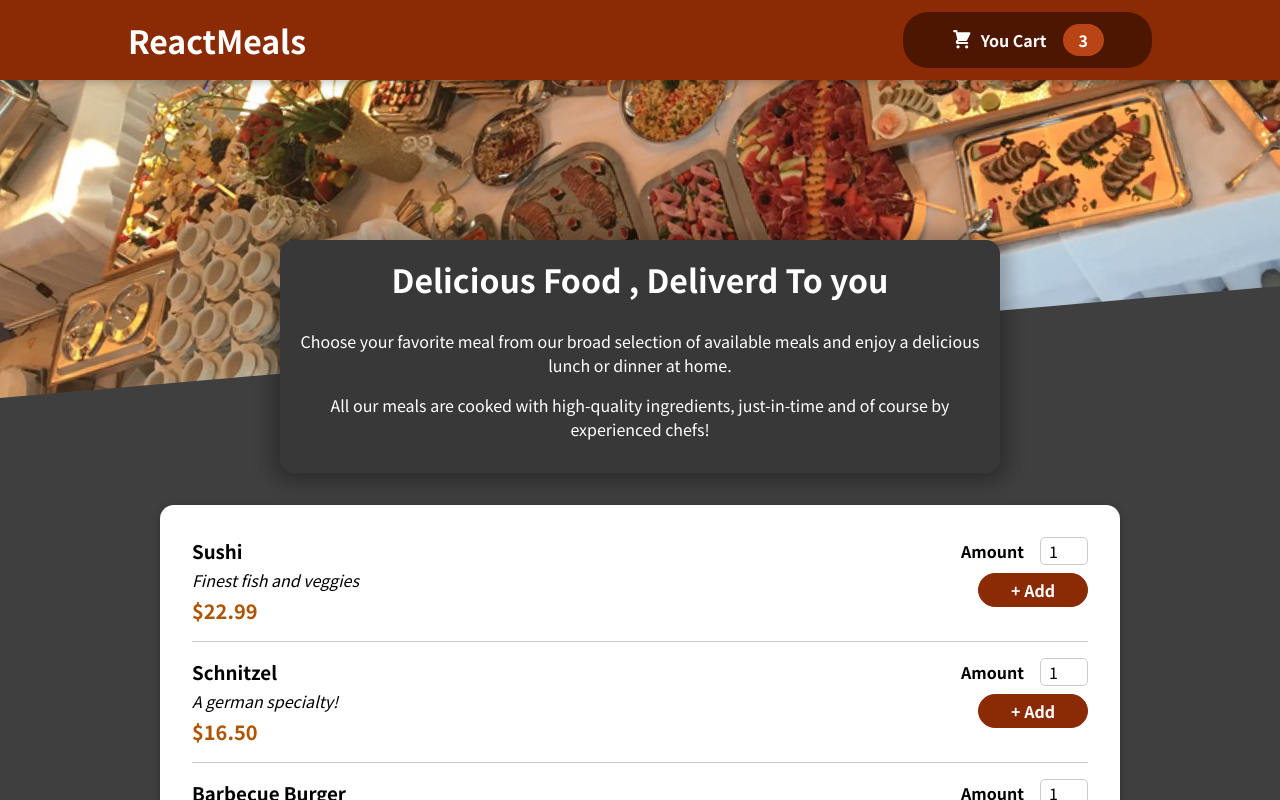
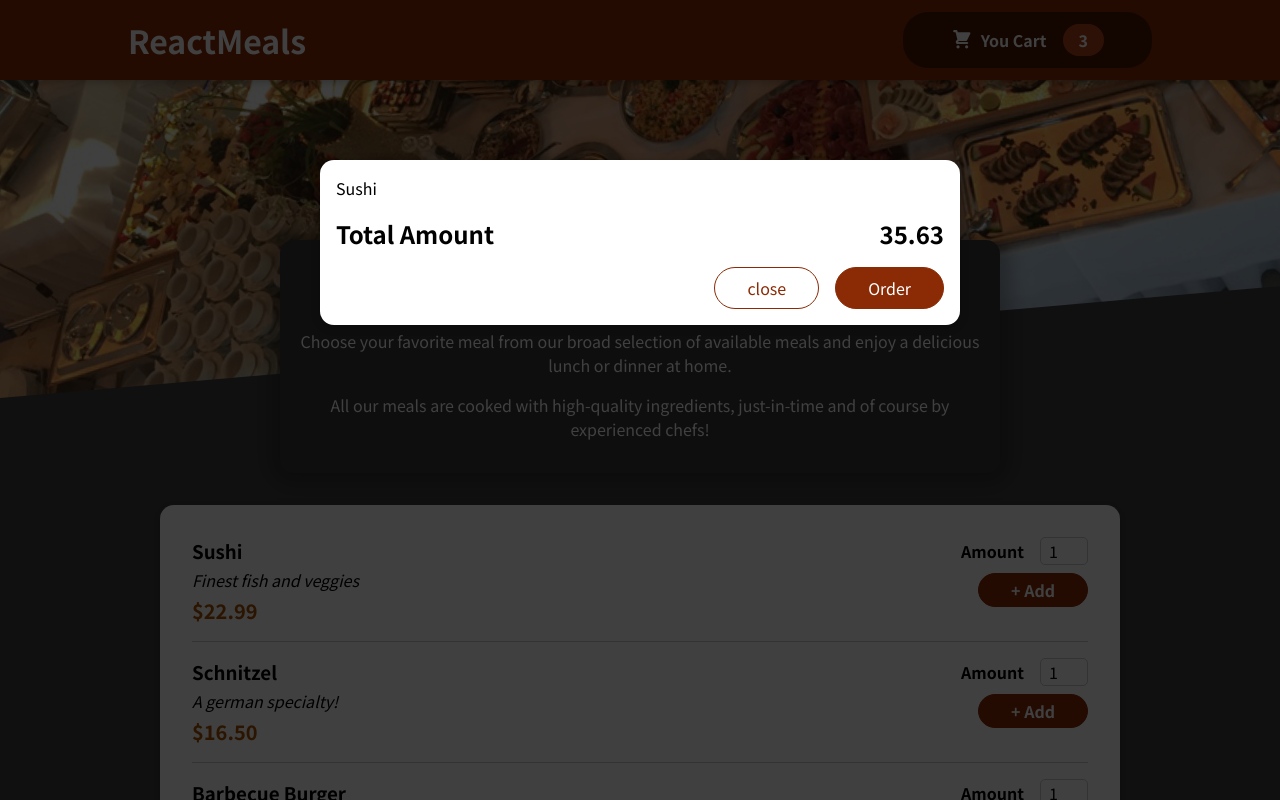
Before and after one commit to Pramod4636/Sec11_FoodDeliveryApp, a React (Create React App) app: page / in a window 1280 px wide. Shown: the top 800 px of the page. Built offline with nearby package versions, Linux system fonts and the light colour scheme.

Commit message:
using portal make componet which show list of taken items when clikc on YOur card button

```diff
--- a/public/index.html
+++ b/public/index.html
@@ -28,6 +28,9 @@
   </head>
   <body>
     <noscript>You need to enable JavaScript to run this app.</noscript>
+    <div id="overlays">
+
+    </div>
     <div id="root"></div>
     <!--
       This HTML file is a template.
--- a/src/App.js
+++ b/src/App.js
@@ -1,9 +1,11 @@
 import React from 'react'
 import Header from "./components/Layout/Header";
 import Meals from './components/Meals/Meals';
+import Cart from './components/Cart/Cart'
 function App() {
   return (
     <React.Fragment>
+      <Cart/>
       <Header />
        <main>
          <Meals />
--- a/src/components/Cart/Cart.js
+++ b/src/components/Cart/Cart.js
@@ -1,16 +1,16 @@
 import React from 'react'
 import classes from './Cart.module.css'
-
+import Modal from '../UI/Modal';
 const Cart = () => {
-   const carItems = (  <ul className = {classes['cart-items']}>
+   const cartItems = (  <ul className = {classes['cart-items']}>
    { [{id : 'c1' , name : 'Sushi' , amount : 2 , price : 12.99}].map( item => {
        return (<li>{item.name}</li>)
    })}  </ul> );
 
 
   return (
-    <div>
-      { cartItems}
+    <Modal>
+      { cartItems }
       <div className= {classes['total']} >
         <span> Total Amount </span>
         <span>35.63</span>
@@ -19,7 +19,7 @@
           <button className = {classes['button--alt']}>close</button>
           <button className = { classes['button']}> Order</button>
       </div>
-    </div>
+    </Modal>
   )
 }
 
--- /dev/null
+++ b/src/components/UI/Modal.js
@@ -0,0 +1,27 @@
+import React from 'react'
+import classes from './Modal.module.css'
+import ReactDOM from 'react-dom'
+const Backdrop = props => {
+   return <div className= {classes['backdrop']}/>
+
+};
+
+const ModalOverlay = props => {
+    return  <div className={classes['modal']}>
+        <div className= {classes['content']}>
+            {props.children }
+        </div>
+    </div>
+}
+const portalElement = document.getElementById('overlays' );
+const Modal = (props) => {
+
+    return (
+     <React.Fragment>
+        {ReactDOM.createPortal(<Backdrop/> , portalElement)}
+        {ReactDOM.createPortal(<ModalOverlay> {props.children} </ModalOverlay> , portalElement)}
+     </React.Fragment>
+  )
+} ;
+
+export default Modal
--- /dev/null
+++ b/src/components/UI/Modal.module.css
@@ -0,0 +1,41 @@
+.backdrop {
+    position: fixed;
+    top: 0;
+    left: 0;
+    width: 100%;
+    height: 100vh;
+    z-index: 20;
+    background-color: rgba(0, 0, 0, 0.75);
+}
+
+.modal {
+    position: fixed;
+    top: 20vh;
+    left: 5%;
+    width: 90%;
+    background-color: white;
+    padding: 1rem;
+    border-radius: 14px;
+    box-shadow: 0 2px 8px rgba(0, 0, 0, 0.25);
+    z-index: 30;
+    animation: slide-down 300ms ease-out forwards;
+}
+
+@media (min-width: 768px) {
+    .modal {
+        width: 40rem;
+        left: calc(50% - 20rem);
+    }
+}
+
+@keyframes slide-down {
+    from {
+        opacity: 0;
+        transform: translateY(-3rem);
+    }
+
+    to {
+        opacity: 1;
+        transform: translateY(0);
+    }
+}
```
